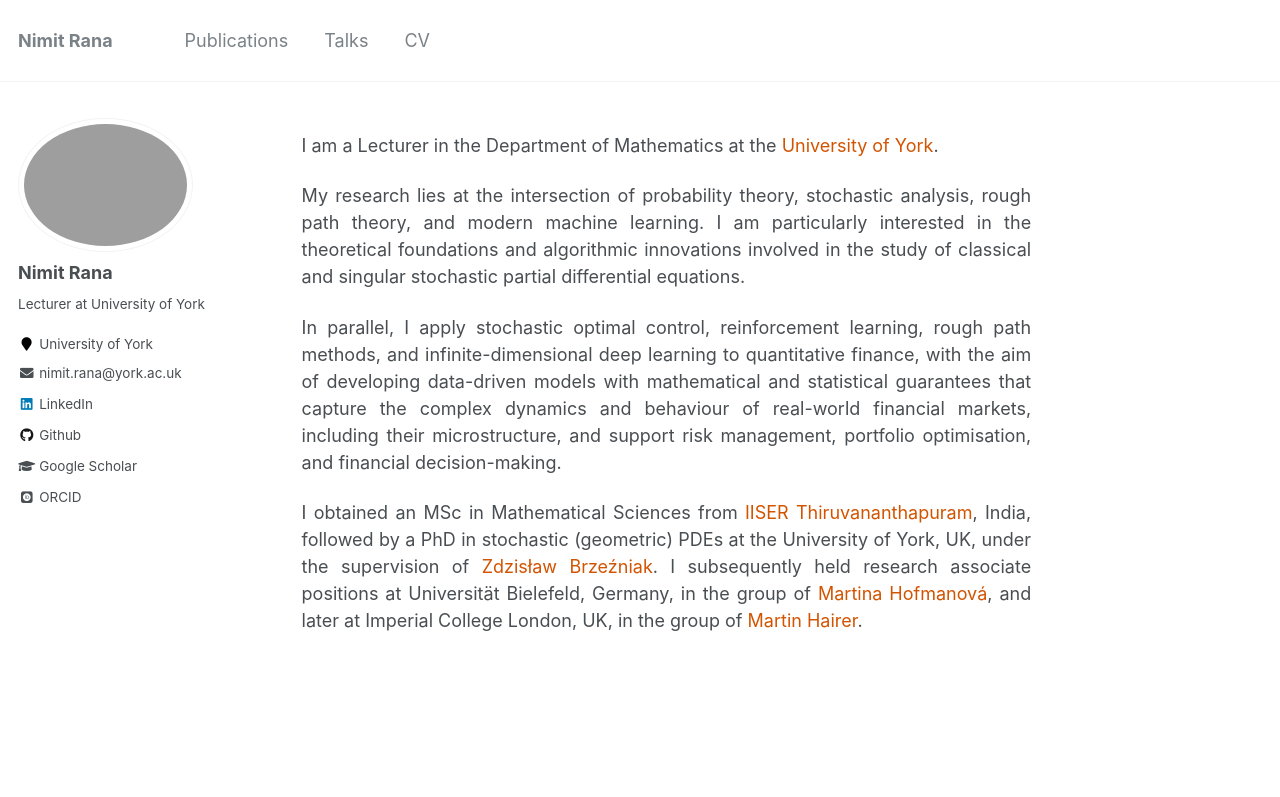
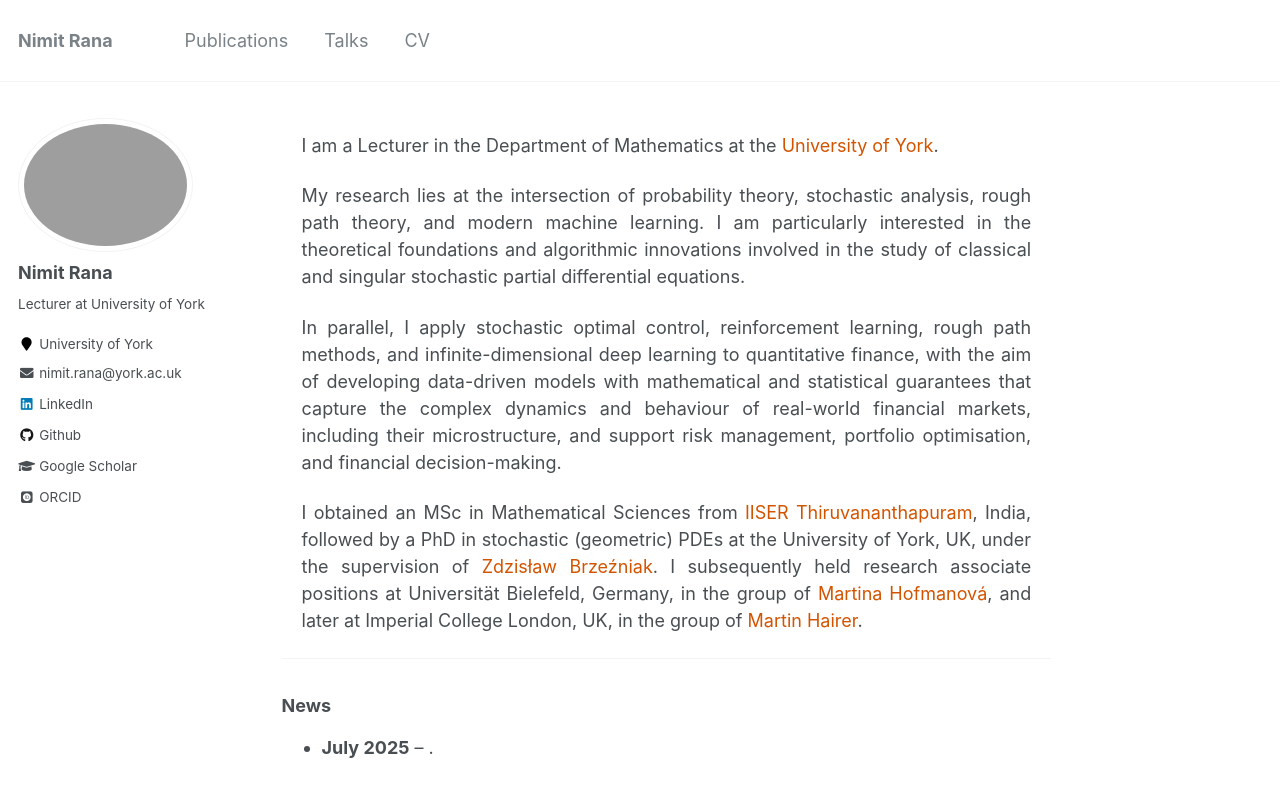
Before and after one commit to rananimit/rananimit.github.io, a Jekyll site: the page built from _pages/about_old.md, in a window 1280 px wide and 968 px high. Shown: the top 797 px of the window. Built offline with Jekyll 4.4.1, drawn with Linux system fonts in a browser that asks for light colours; some web fonts are replaced.

Commit message:
Update about_old.md

```diff
--- a/_pages/about_old.md
+++ b/_pages/about_old.md
@@ -44,3 +44,12 @@ In parallel, I apply stochastic optimal control, reinforcement learning, rough p
 I obtained an MSc in Mathematical Sciences from <a href="https://maths.iisertvm.ac.in/" target="_blank">IISER Thiruvananthapuram</a>, India, followed by a PhD in stochastic (geometric) PDEs at the University of York, UK, under the supervision of <a href="https://www.york.ac.uk/maths/people/zdzislaw-brzezniak/" target="_blank">Zdzisław Brzeźniak</a>. I subsequently held research associate positions at Universität Bielefeld, Germany, in the group of <a href="https://ekvv.uni-bielefeld.de/pers_publ/publ/PersonDetail.jsp?personId=106484011&lang=EN" target="_blank">Martina Hofmanová</a>, and later at Imperial College London, UK, in the group of <a href="https://www.hairer.org/" target="_blank">Martin Hairer</a>.</p>
 
 </div>
+
+
+---
+<div class="news-section">
+  <h3>News</h3>
+  <ul>
+    <li><strong>July 2025</strong> – .</li>
+  </ul>
+</div>
```
